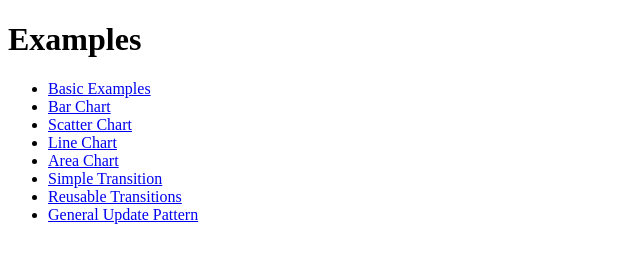
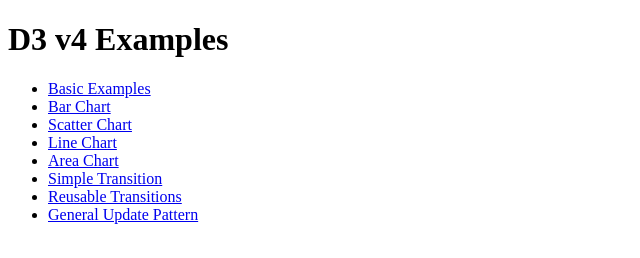
Before and after one commit to drmikeh/d3-examples, a website: page index.html in a window 1280 px wide. Shown: the whole page, without its empty margins (0-640 px from the left). Drawn offline with Linux system fonts and the light colour scheme.

Commit message:
Added README.md

```diff
--- a/index.html
+++ b/index.html
@@ -2,10 +2,10 @@
 <html>
   <head>
     <meta charset="utf-8">
-    <title>Egghead Course Examples</title>
+    <title>D3 v4 Examples</title>
   </head>
   <body>
-    <h1>Examples</h1>
+    <h1>D3 v4 Examples</h1>
     <ul>
       <li><a href="/src/basic/basic.html">Basic Examples</a></li>
       <li><a href="/src/bar-chart/bar-chart.html">Bar Chart</a></li>
```
Also changed, not shown: README.md (added).
